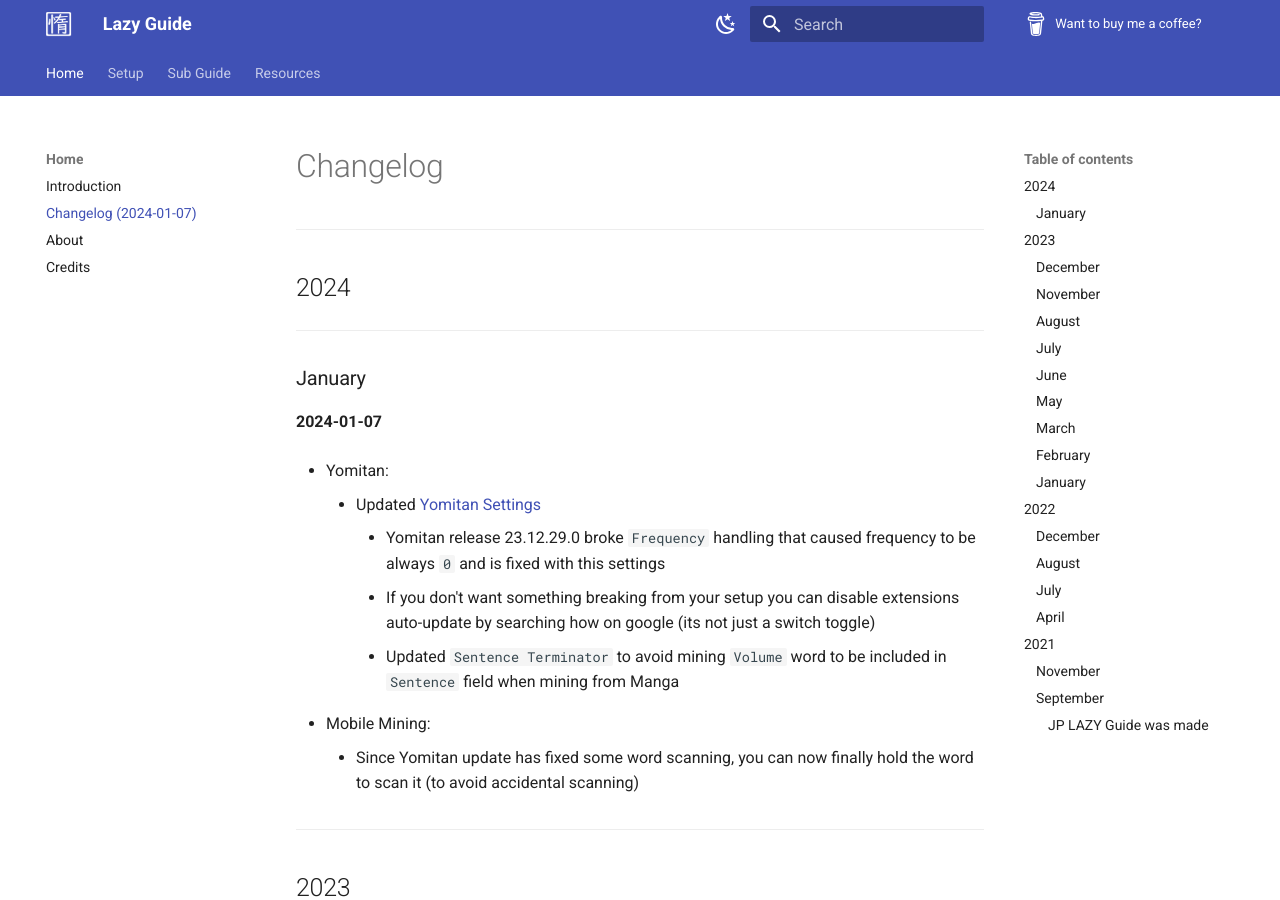
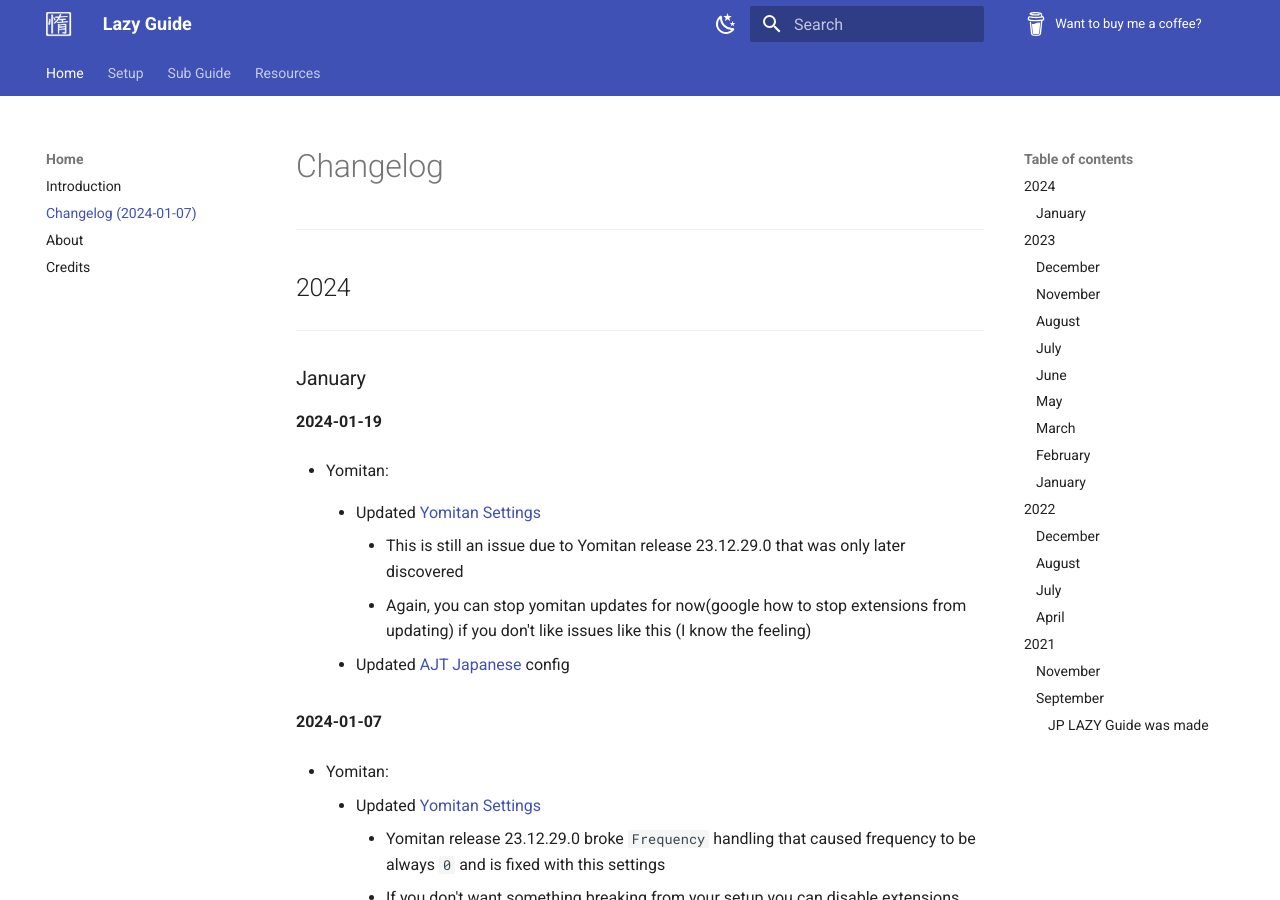
Before and after one commit to Xelieu/xelieu.github.io, an MkDocs documentation site: the page built from docs/jp-lazy-guide/changelog.md, in a window 1280 px wide and 900 px high. Built offline with MkDocs 1.6.1 and Material for MkDocs 9.7.7, drawn with Linux system fonts in a browser that asks for light colours.

Commit message:
$updated info

```diff
--- a/docs/jp-lazy-guide/changelog.md
+++ b/docs/jp-lazy-guide/changelog.md
@@ -12,6 +12,15 @@ hide:
 ---
 
 ### January
+
+**2024-01-19**
+
+- Yomitan:
+	- Updated [Yomitan Settings](https://drive.google.com/drive/folders/1s_PdQ9HWvpDFXkh_AGGzVgqrFBGhUsbI?usp=sharing)
+		- This is still an issue due to Yomitan release 23.12.29.0 that was only later discovered
+		- Again, you can stop yomitan updates for now(google how to stop extensions from updating) if you don't like issues like this (I know the feeling)
+
+	- Updated [AJT Japanese](http://127.0.0.1:8000/jp-lazy-guide/updatingAnkiJPMNNote/#updating-ajt-japanese) config
 
 **2024-01-07**
 
```
